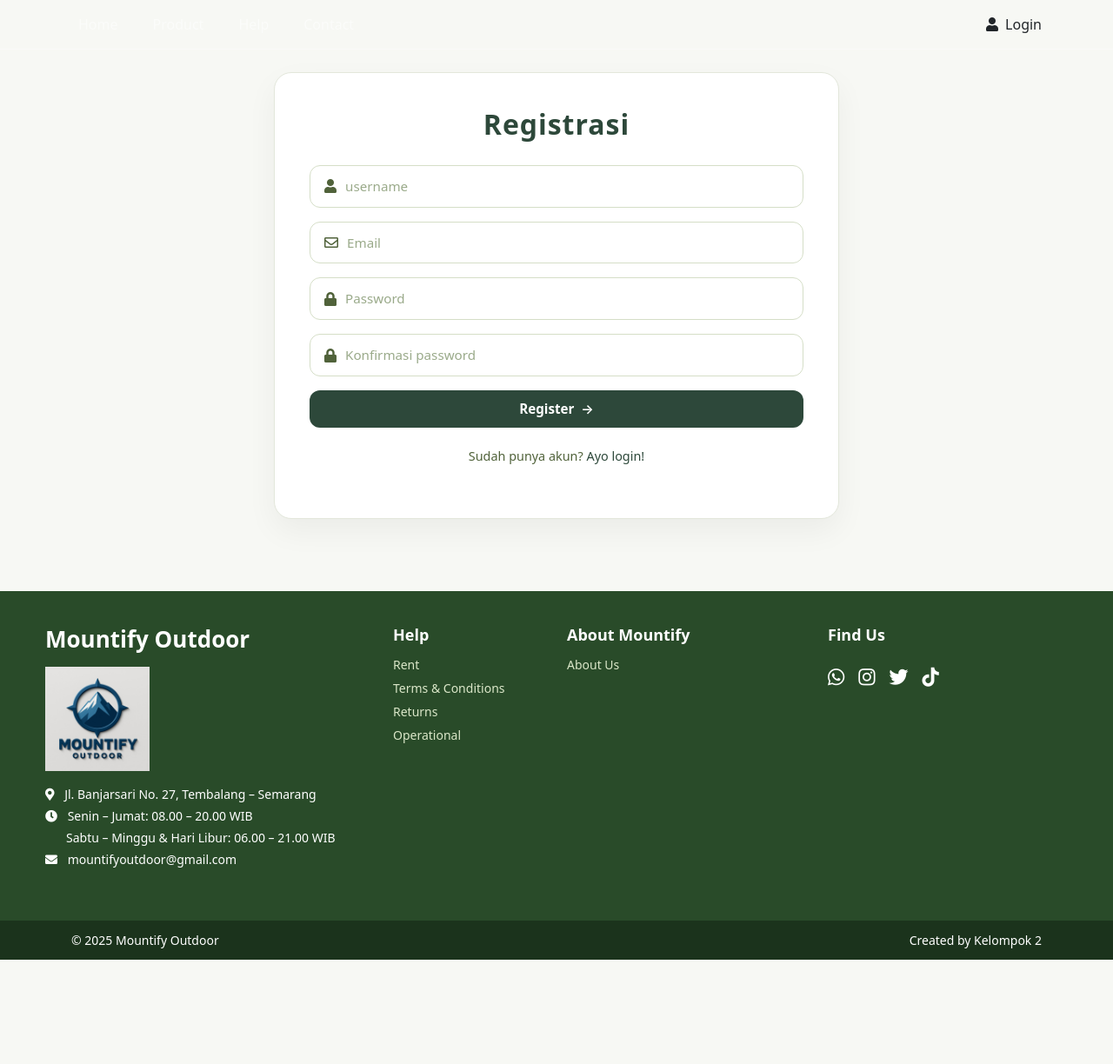
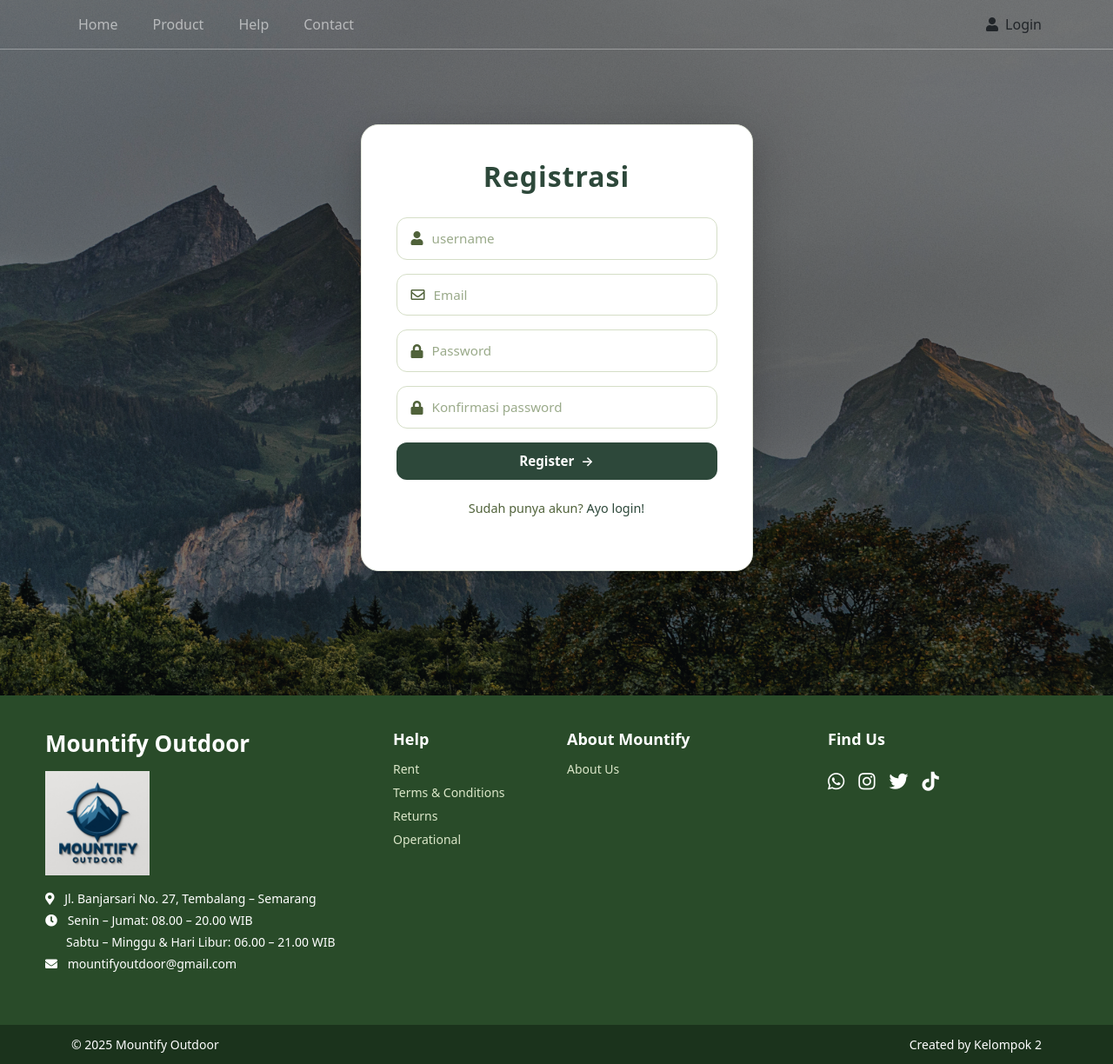
Before and after one commit to zahrasalma31-ops/mountify, a PHP site: page /mountify/register.php in a window 1280 px wide. Shown: the whole page at 87% size. Before the commit the page ends 1104 px from the top, so only its background shows below. Run offline with PHP 8.4, Linux system fonts and the light colour scheme.

Commit message:
login dan register

```diff
--- a/css/style.css
+++ b/css/style.css
@@ -673,34 +673,37 @@
 }
 
 
-/* ====================== REGISTER PAGE ====================== */
+/* ====================== REGISTER / AUTH CARD ====================== */
 
+/* Wrapper umum (dipakai di halaman yang TIDAK memakai .banner, misal verify.php) */
+/* Untuk register.php di dalam .banner, wrapper ini tidak dipakai, jadi aman.    */
 .register-wrapper {
-    min-height: calc(100vh - 120px); /* kira-kira sisa tinggi setelah navbar+footer */
+    min-height: calc(100vh - 120px);
     display: flex;
     align-items: center;
     justify-content: center;
-    padding: 40px 15px;
-    background: #f7f8f4; /* sedikit kehijauan lembut */
+    padding: 60px 15px;
+    background: transparent;
 }
 
-
+/* Kartu form */
 .register-card {
     width: 100%;
     max-width: 650px;
     background: #ffffff;
     border-radius: 20px;
     padding: 40px 40px 45px;
-    border: 1px solid #e3e7db;      /* border lembut seperti tone hijau-keabu */
-    box-shadow: 0 14px 35px rgba(0, 0, 0, 0.05);
+    border: 1px solid #e3e7db;
+    box-shadow: 0 18px 40px rgba(0, 0, 0, 0.22); /* sedikit lebih kuat biar terlihat di atas foto */
 }
 
+/* Judul */
 .register-title {
     text-align: center;
     font-size: 32px;
     font-weight: 600;
     margin-bottom: 28px;
-    color: #2d483a;                  /* selaras tombol .btn-lihat */
+    color: #2d483a;
     letter-spacing: 0.03em;
 }
 
@@ -719,7 +722,7 @@
 .input-icon-wrapper i {
     font-size: 16px;
     margin-right: 10px;
-    color: #50623A;                  /* sama tone dengan .help-header-title */
+    color: #50623A;
 }
 
 .input-icon-wrapper input {
--- a/register.php
+++ b/register.php
@@ -39,8 +39,7 @@ if ($_SERVER["REQUEST_METHOD"] === "POST") {
             );
 
             if ($simpan) {
-                // ====== MODE LOCALHOST: TAMPILKAN LINK VERIFIKASI DI HALAMAN ======
-                // GANTI baseUrl dengan URL project kamu
+                // MODE LOCALHOST: pakai link verifikasi, tapi ditampilkan via tombol
                 $baseUrl    = "http://localhost/mountify";
                 $verifyLink = $baseUrl . "/verify.php?email=" . urlencode($email) . "&token=" . $token;
 
@@ -67,7 +66,13 @@ if ($_SERVER["REQUEST_METHOD"] === "POST") {
 
 <?php require "navbar.php"; ?>
 
-<div class="register-wrapper">
+<!-- BAGIAN BANNER DENGAN BACKGROUND SAMA SEPERTI INDEX -->
+<div class="container-fluid banner d-flex align-items-center" style="min-height: 100vh;">
+    <div class="container">
+        <div class="row justify-content-center">
+            <!-- Lebar kartu registrasi -->
+            <div class="col-lg-5 col-md-7">
+
                 <div class="register-card mx-auto">
 
                     <h1 class="register-title">Registrasi</h1>
@@ -79,11 +84,11 @@ if ($_SERVER["REQUEST_METHOD"] === "POST") {
                     <?php } ?>
 
                     <?php if ($success) { ?>
-            <div class="alert alert-success">
+                        <div class="alert alert-success text-center">
                             <?= htmlspecialchars($success); ?>
 
                             <?php if ($verifyLink) { ?>
-                    <div class="mt-3 text-center">
+                                <div class="mt-3">
                                     <a href="<?= htmlspecialchars($verifyLink); ?>"
                                        class="btn btn-success px-4 py-2"
                                        style="border-radius: 8px; background-color:#2d483a; border:none;">
@@ -91,7 +96,6 @@ if ($_SERVER["REQUEST_METHOD"] === "POST") {
                                     </a>
                                 </div>
                             <?php } ?>
-
                         </div>
                     <?php } ?>
 
@@ -146,6 +150,10 @@ if ($_SERVER["REQUEST_METHOD"] === "POST") {
                     </p>
 
                 </div>
+
+            </div>
+        </div>
+    </div>
 </div>
 
 <?php require "footer.php"; ?>
```
Also changed, not shown: login.php (+11 -3 lines), verify.php (+11 -2 lines). Lines whose indentation alone changed are shown as unchanged.
